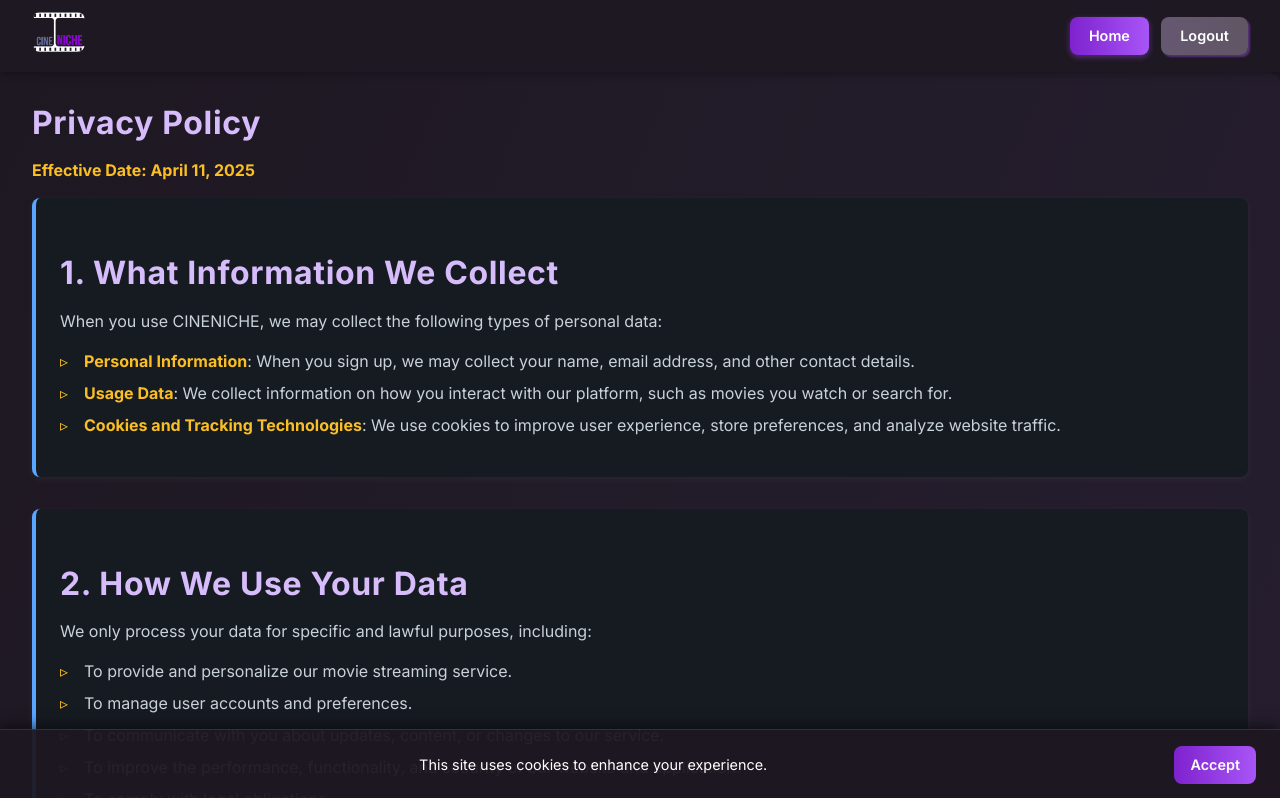
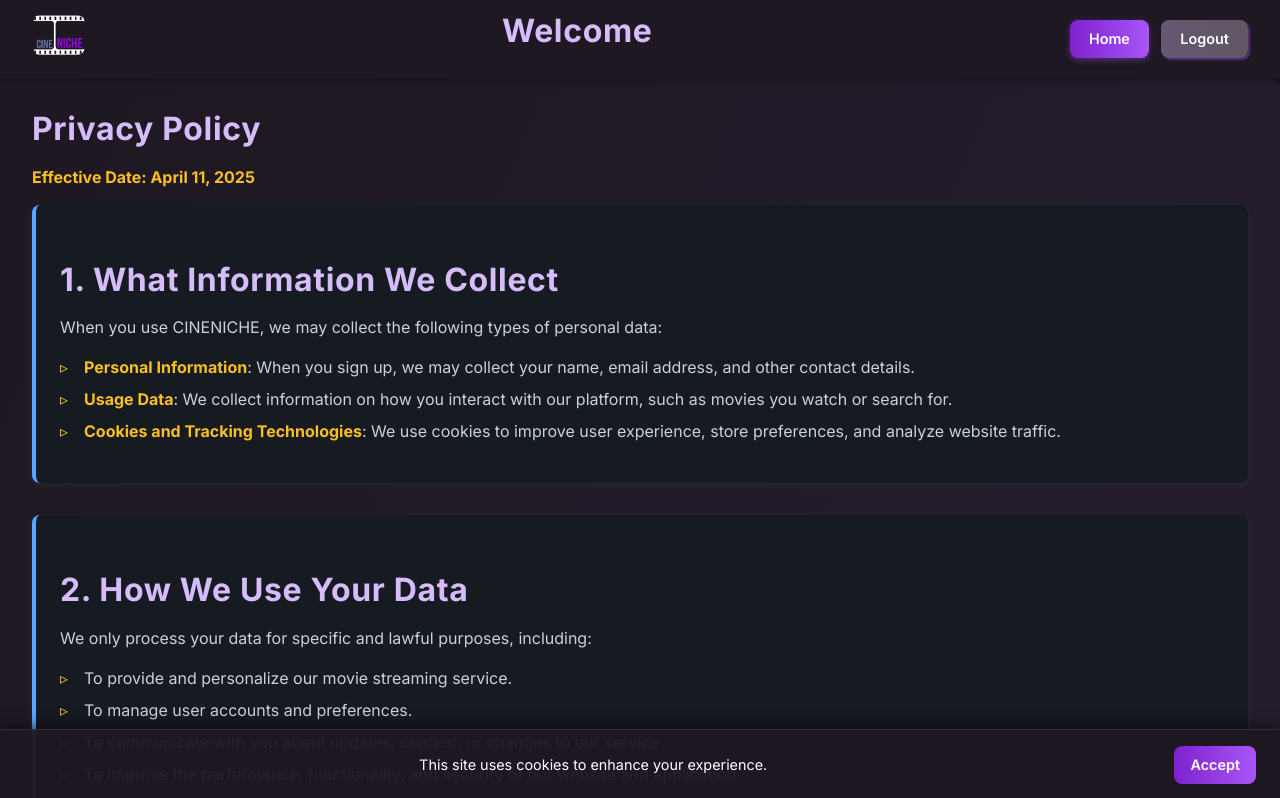
Before and after one commit to Blinde16/Intex2, a React (Vite) app in the folder frontend/: page /PrivacyPage in a window 1280 px wide. Shown: the top 798 px of the page. Built offline with nearby package versions, Linux system fonts and the light colour scheme; no server answers.

Commit message:
adding email to movies to ensure authenticated

```diff
--- a/frontend/src/components/Header.tsx
+++ b/frontend/src/components/Header.tsx
@@ -2,20 +2,21 @@ import { Link } from "react-router-dom";
 import "./css/Header.css";
 import Logout from "./Logout";
 import { useContext } from "react";
-import { UserContext } from "./AuthorizeView"; // make sure to export UserContext from AuthorizeView.tsx
+import { UserContext } from "./AuthorizeView"; // make sure to import UserContext
 
 function Header() {
-  const user = useContext(UserContext);
+  const user = useContext(UserContext); // Get user info from context
 
   const isAdmin = user?.email === "admin@nichemovies.com"; // Replace with your actual admin email
+  const username = user?.email; // Assuming email is being used as username
 
   return (
-    <>
     <div className="header-bar">
       <Link to="/movie">
         <img src="/logo.png" className="header-image" />
       </Link>
-        <h1></h1>
+      <h1>{username ? `Welcome ${username}` : "Welcome"}</h1>{" "}
+      {/* Display username */}
       <div className="button-container">
         <Link to="/movie">
           <button className="logout-button">Home</button>
@@ -27,12 +28,11 @@ function Header() {
         )}
         <Logout>
           <Link to="/">
-              <button className="logout-button-1"> Logout</button>
+            <button className="logout-button-1">Logout</button>
           </Link>
         </Logout>
       </div>
     </div>
-    </>
   );
 }
 
```
Lines whose indentation alone changed are shown as unchanged.
